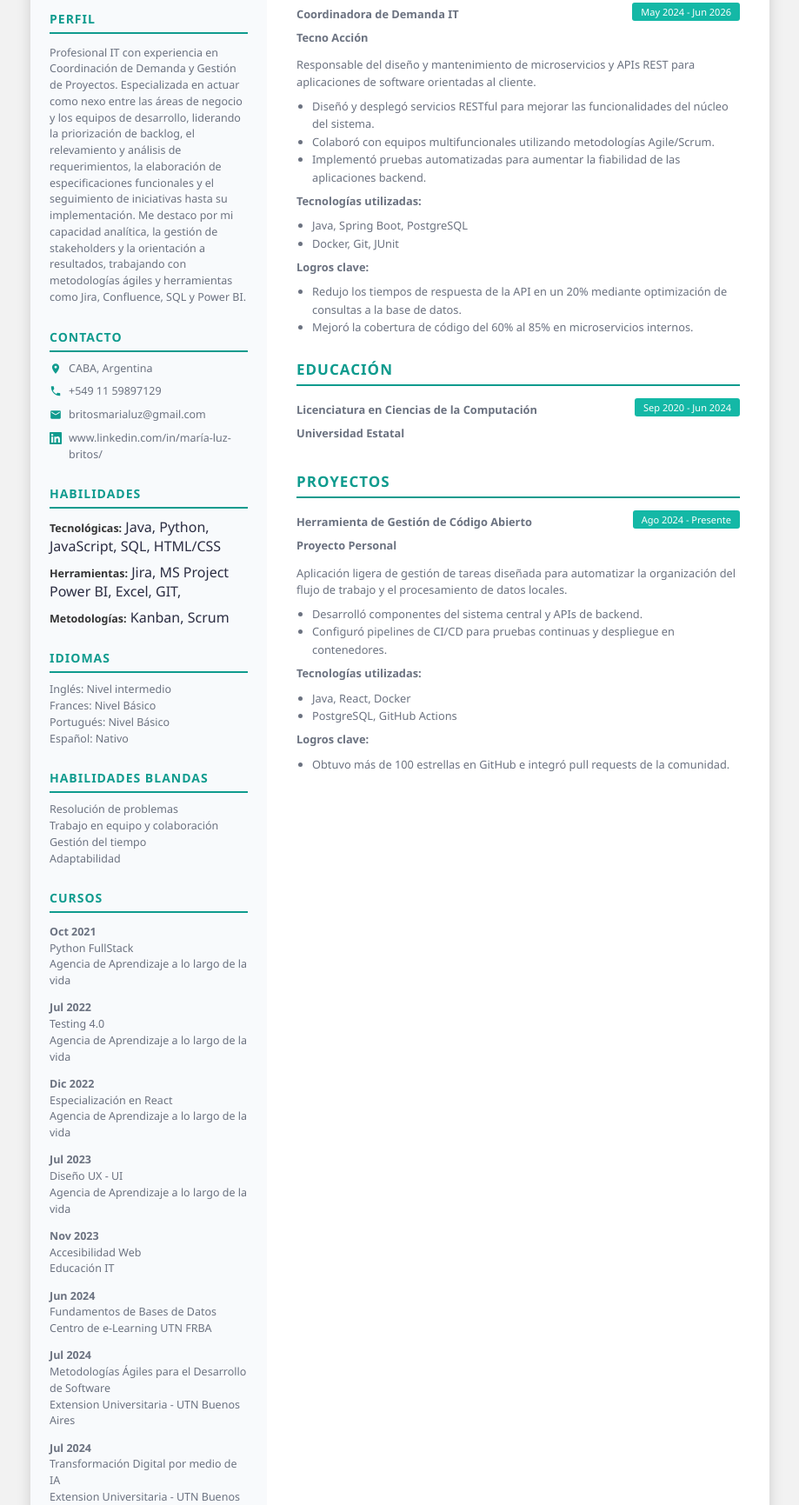
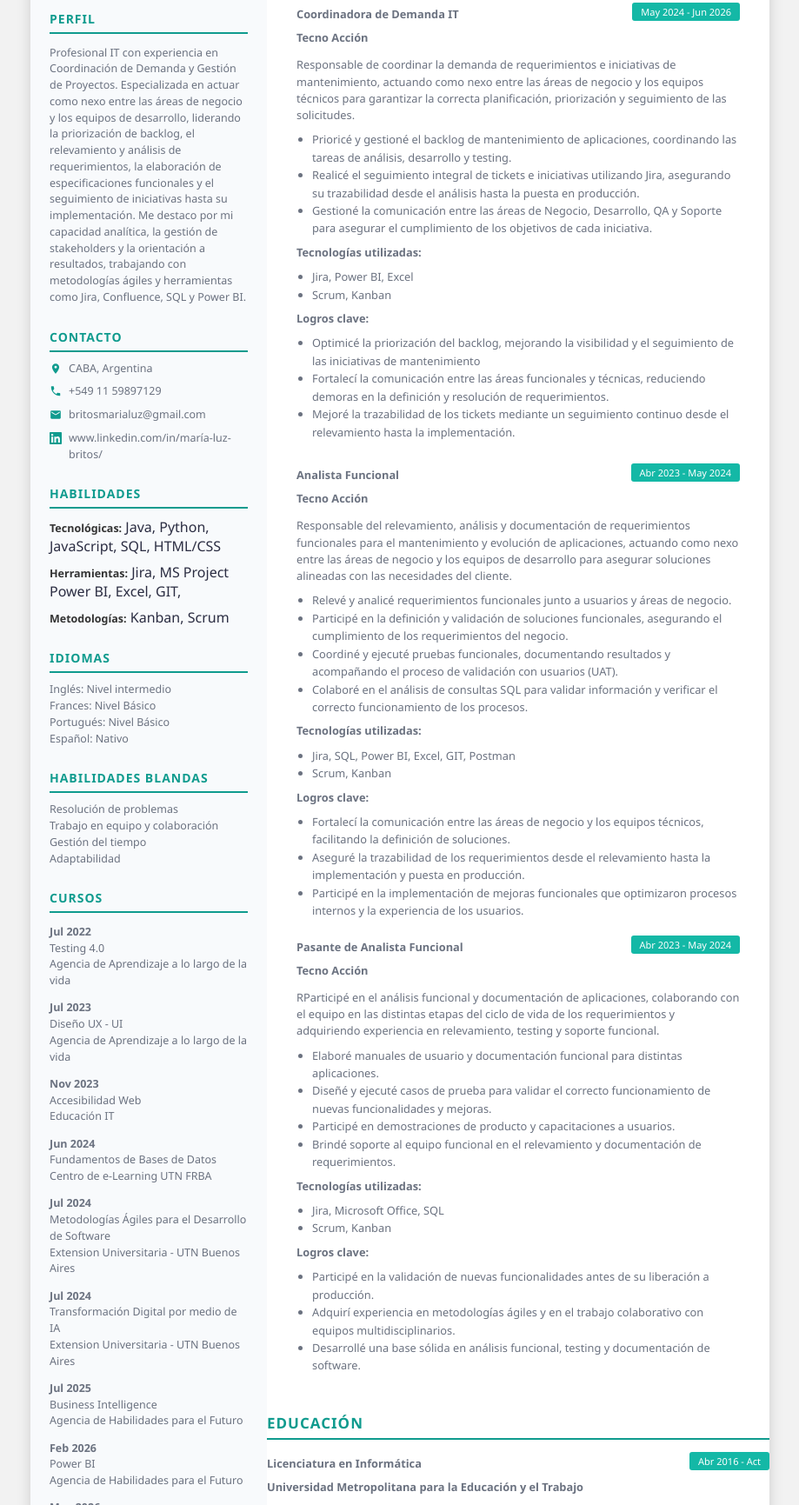
Before and after one commit to marialuz1982/CurriculumVitae, a plain HTML site: page index.html in a window 1280 px wide. Shown: the part 213-1944 px from the top of the page at 87% size, without its empty margins (180-1099 px from the left). Drawn offline with Linux system fonts and the light colour scheme.

Commit message:
Experiencia

```diff
--- a/index.html
+++ b/index.html
@@ -88,9 +88,9 @@ herramientas como Jira, Confluence, SQL y Power BI.</p>
 
     <div class="side-section">
       <h3>Cursos</h3>
-      <p><strong>Oct 2021</strong><br>Python FullStack<br>Agencia de Aprendizaje a lo largo de la vida</p>
+      <!-- <p><strong>Oct 2021</strong><br>Python FullStack<br>Agencia de Aprendizaje a lo largo de la vida</p> -->
       <p><strong>Jul 2022</strong><br>Testing 4.0<br>Agencia de Aprendizaje a lo largo de la vida</p>
-      <p><strong>Dic 2022</strong><br>Especialización en React<br>Agencia de Aprendizaje a lo largo de la vida</p>
+      <!-- <p><strong>Dic 2022</strong><br>Especialización en React<br>Agencia de Aprendizaje a lo largo de la vida</p> -->
       <p><strong>Jul 2023</strong><br>Diseño UX - UI<br>Agencia de Aprendizaje a lo largo de la vida</p>
       <p><strong>Nov 2023</strong><br>Accesibilidad Web<br>Educación IT</p>
       <p><strong>Jun 2024</strong><br>Fundamentos de Bases de Datos<br>Centro de e-Learning UTN FRBA</p>
@@ -135,21 +135,77 @@ herramientas como Jira, Confluence, SQL y Power BI.</p>
             </div>
             <span class="date-badge">May 2024 - Jun 2026</span>
           </div>
-          <p>Responsable del diseño y mantenimiento de microservicios y APIs REST para aplicaciones de software orientadas al cliente.</p>
+          <p>Responsable de coordinar la demanda de requerimientos e iniciativas de mantenimiento, actuando como nexo entre las áreas de negocio y los equipos técnicos para garantizar la correcta planificación, priorización y seguimiento de las solicitudes.</p>
           <ul>
-            <li>Diseñó y desplegó servicios RESTful para mejorar las funcionalidades del núcleo del sistema.</li>
-            <li>Colaboró con equipos multifuncionales utilizando metodologías Agile/Scrum.</li>
-            <li>Implementó pruebas automatizadas para aumentar la fiabilidad de las aplicaciones backend.</li>
+            <li>Prioricé y gestioné el backlog de mantenimiento de aplicaciones, coordinando las tareas de análisis, desarrollo y testing.</li>
+            <li>Realicé el seguimiento integral de tickets e iniciativas utilizando Jira, asegurando su trazabilidad desde el análisis hasta la puesta en producción.</li>
+            <li>Gestioné la comunicación entre las áreas de Negocio, Desarrollo, QA y Soporte para asegurar el cumplimiento de los objetivos de cada iniciativa.</li>
           </ul>
           <p class="subhead">Tecnologías utilizadas:</p>
           <ul>
-            <li>Java, Spring Boot, PostgreSQL</li>
-            <li>Docker, Git, JUnit</li>
+            <li>Jira, Power BI, Excel</li>
+            <li>Scrum, Kanban</li>
           </ul>
           <p class="subhead">Logros clave:</p>
           <ul>
-            <li>Redujo los tiempos de respuesta de la API en un 20% mediante optimización de consultas a la base de datos.</li>
-            <li>Mejoró la cobertura de código del 60% al 85% en microservicios internos.</li>
+            <li>Optimicé la priorización del backlog, mejorando la visibilidad y el seguimiento de las iniciativas de mantenimiento</li>
+            <li>Fortalecí la comunicación entre las áreas funcionales y técnicas, reduciendo demoras en la definición y resolución de requerimientos.</li>
+            <li>Mejoré la trazabilidad de los tickets mediante un seguimiento continuo desde el relevamiento hasta la implementación.</li>
+          </ul>
+        </div>
+      </div>
+       <div class="entry">
+          <div class="entry-top">
+            <div>
+              <p class="entry-title">Analista Funcional</p>
+              <p class="entry-sub">Tecno Acción</p>
+            </div>
+            <span class="date-badge">Abr 2023 - May 2024</span>
+          </div>
+          <p>Responsable del relevamiento, análisis y documentación de requerimientos funcionales para el mantenimiento y evolución de aplicaciones, actuando como nexo entre las áreas de negocio y los equipos de desarrollo para asegurar soluciones alineadas con las necesidades del cliente.</p>
+          <ul>
+            <li>Relevé y analicé requerimientos funcionales junto a usuarios y áreas de negocio.</li>
+            <li>Participé en la definición y validación de soluciones funcionales, asegurando el cumplimiento de los requerimientos del negocio.</li>
+            <li>Coordiné y ejecuté pruebas funcionales, documentando resultados y acompañando el proceso de validación con usuarios (UAT).</li>
+            <li>Colaboré en el análisis de consultas SQL para validar información y verificar el correcto funcionamiento de los procesos.</li>
+          </ul>
+          <p class="subhead">Tecnologías utilizadas:</p>
+          <ul>
+            <li>Jira, SQL, Power BI, Excel, GIT, Postman</li>
+            <li>Scrum, Kanban</li>
+          </ul>
+          <p class="subhead">Logros clave:</p>
+          <ul>
+            <li>Fortalecí la comunicación entre las áreas de negocio y los equipos técnicos, facilitando la definición de soluciones.</li>
+            <li>Aseguré la trazabilidad de los requerimientos desde el relevamiento hasta la implementación y puesta en producción.</li>
+            <li>Participé en la implementación de mejoras funcionales que optimizaron procesos internos y la experiencia de los usuarios.</li>
+          </ul>
+        </div>
+        <div class="entry">
+          <div class="entry-top">
+            <div>
+              <p class="entry-title">Pasante de Analista Funcional</p>
+              <p class="entry-sub">Tecno Acción</p>
+            </div>
+            <span class="date-badge">Abr 2023 - May 2024</span>
+          </div>
+          <p>RParticipé en el análisis funcional y documentación de aplicaciones, colaborando con el equipo en las distintas etapas del ciclo de vida de los requerimientos y adquiriendo experiencia en relevamiento, testing y soporte funcional.</p>
+          <ul>
+            <li>Elaboré manuales de usuario y documentación funcional para distintas aplicaciones.</li>
+            <li>Diseñé y ejecuté casos de prueba para validar el correcto funcionamiento de nuevas funcionalidades y mejoras.</li>
+            <li>Participé en demostraciones de producto y capacitaciones a usuarios.</li>
+            <li>Brindé soporte al equipo funcional en el relevamiento y documentación de requerimientos.</li>
+          </ul>
+          <p class="subhead">Tecnologías utilizadas:</p>
+          <ul>
+            <li>Jira, Microsoft Office, SQL</li>
+            <li>Scrum, Kanban</li>
+          </ul>
+          <p class="subhead">Logros clave:</p>
+          <ul>
+            <li>Participé en la validación de nuevas funcionalidades antes de su liberación a producción.</li>
+            <li>Adquirí experiencia en metodologías ágiles y en el trabajo colaborativo con equipos multidisciplinarios.</li>
+            <li>Desarrollé una base sólida en análisis funcional, testing y documentación de software.</li>
           </ul>
         </div>
       </div>
@@ -159,15 +215,24 @@ herramientas como Jira, Confluence, SQL y Power BI.</p>
         <div class="entry">
           <div class="entry-top">
             <div>
-              <p class="entry-title">Licenciatura en Ciencias de la Computación</p>
-              <p class="entry-sub">Universidad Estatal</p>
+              <p class="entry-title">Licenciatura en Informática</p>
+              <p class="entry-sub">Universidad Metropolitana para la Educación y el Trabajo</p>
             </div>
-            <span class="date-badge">Sep 2020 - Jun 2024</span>
+            <span class="date-badge">Abr 2016 - Act</span>
+          </div>
+        </div>
+        <div class="entry">
+          <div class="entry-top">
+            <div>
+              <p class="entry-title">Profesorado de Matemática</p>
+              <p class="entry-sub">ISP "Joaquin V. Gonzalez"</p>
+            </div>
+            <span class="date-badge">Abr 2005 - Nov 2010</span>
           </div>
         </div>
       </div>
 
-      <div class="section">
+      <!-- <div class="section">
         <h2>Proyectos</h2>
         <div class="entry">
           <div class="entry-top">
@@ -192,7 +257,7 @@ herramientas como Jira, Confluence, SQL y Power BI.</p>
             <li>Obtuvo más de 100 estrellas en GitHub e integró pull requests de la comunidad.</li>
           </ul>
         </div>
-      </div>
+      </div> -->
 
     </div>
   </div>
```
